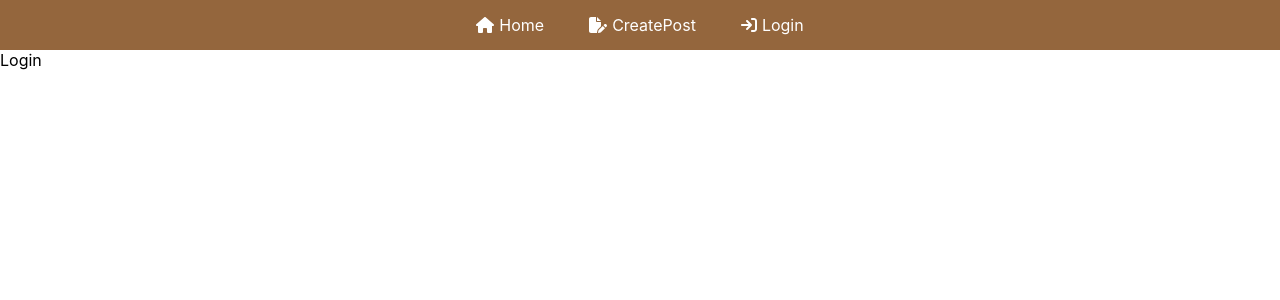
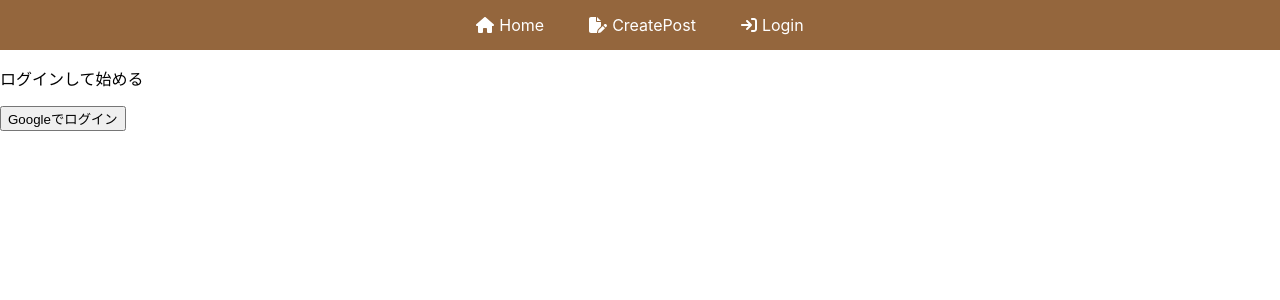
Before and after one commit to sorakawa101/blog-app, a React (Create React App) app: page /login in a window 1280 px wide. Shown: the top 300 px of the page. Built offline with nearby package versions, Linux system fonts and the light colour scheme; no server answers.

Commit message:
Googleログイン機能を実装

```diff
--- a/src/components/Login.js
+++ b/src/components/Login.js
@@ -1,8 +1,20 @@
+import { signInWithPopup } from 'firebase/auth';
 import React from 'react';
+import { auth, provider } from "../firebase"
 
 const Login = () => {
+    const logInWithGoogle = () => {
+        // Googleでログイン
+        signInWithPopup(auth, provider).then((result) => {
+
+        });
+
+    };
     return (
-        <div>Login</div>
+        <div>
+            <p>ログインして始める</p>
+            <button onClick={logInWithGoogle}>Googleでログイン</button>
+        </div>
     )
 }
 
```
